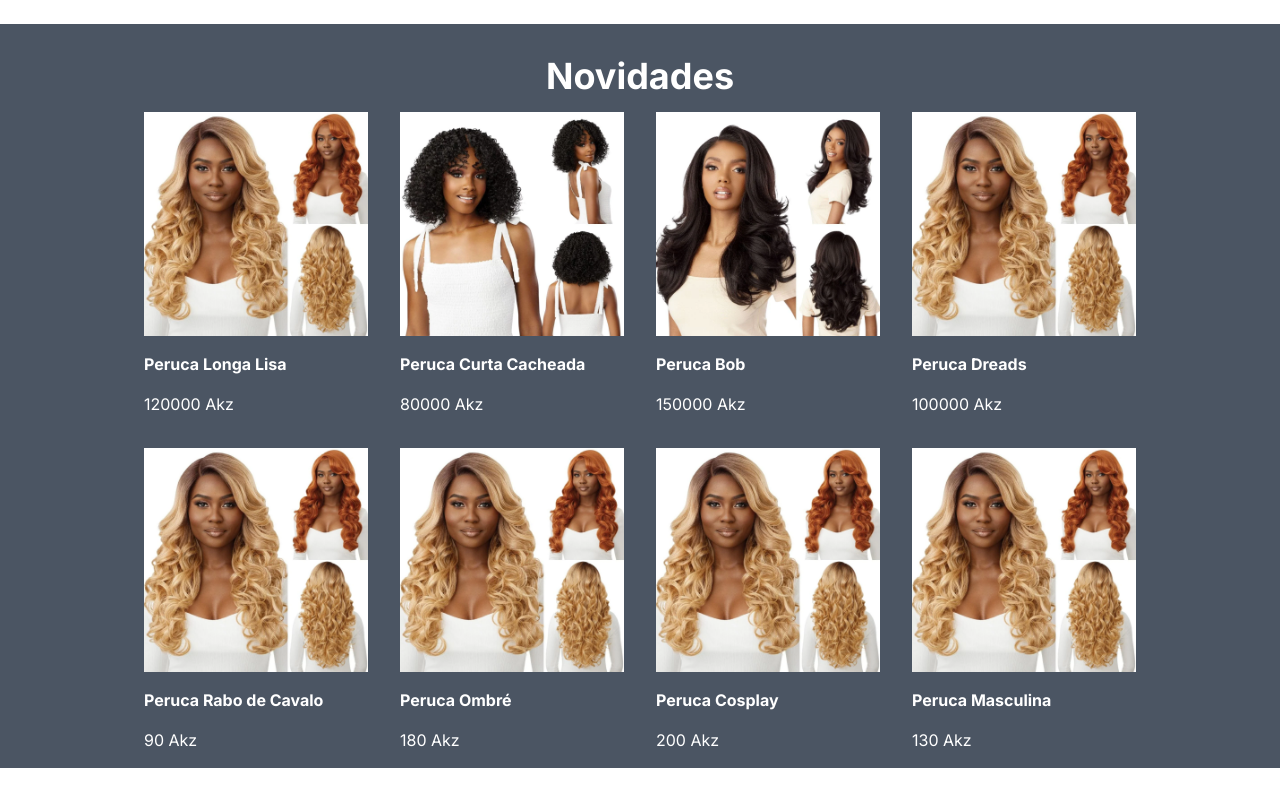
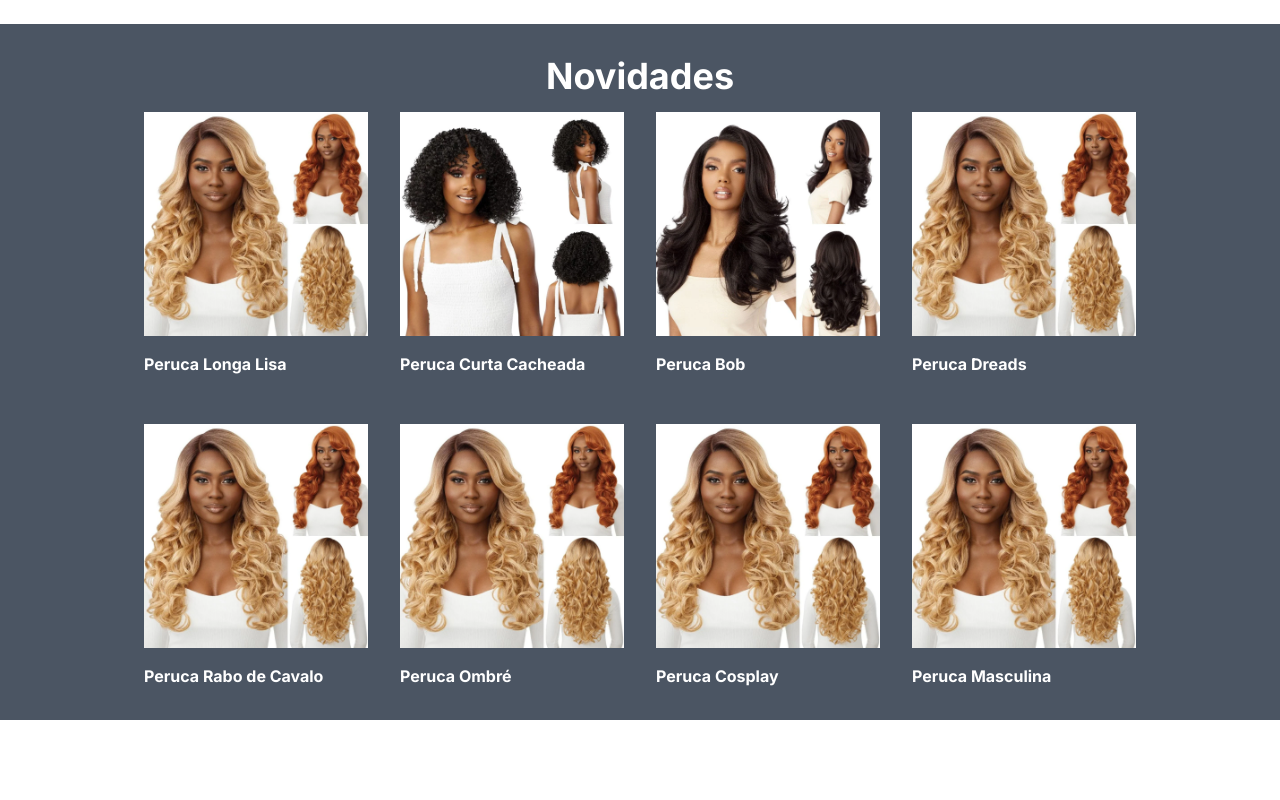
Before and after one commit to teosoares10/hair-salon, a Next.js app: page / in a window 1280 px wide. Shown: the part 1102-1902 px from the top of the page. After the commit the page ends 1854 px from the top, so only its background shows below. Built offline with nearby package versions, Linux system fonts and the light colour scheme.

Commit message:
refactor(product-item): remove price Typography

```diff
--- a/src/components/product-item.tsx
+++ b/src/components/product-item.tsx
@@ -3,12 +3,11 @@ import Image from "next/image"
 import Link from "next/link"
 import { Typography } from "./ui/typography"
 
-export const ProductItem = ({ title, img, alt, price, href }: ProductItemProps) => {
+export const ProductItem = ({ title, img, alt, href }: ProductItemProps) => {
     return (
         <Link href={href} className="inline-block w-[14rem] group">
             <Image src={img} alt={`${alt}`} width={155} height={255} className="w-full h-full" />
             <Typography as="h4" className="my-4 font-bold group-hover:underline">{title}</Typography>
-            <Typography as="span">{price} Akz</Typography>
         </Link>
     )
 }
```
